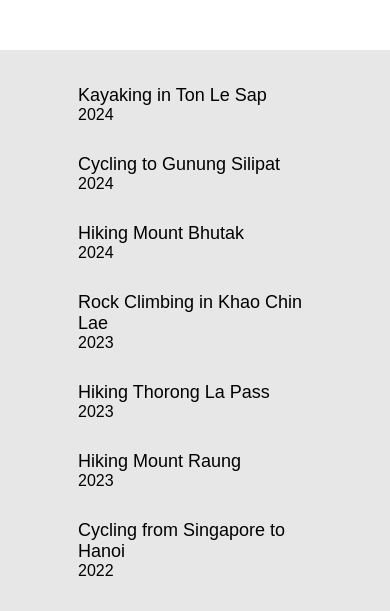
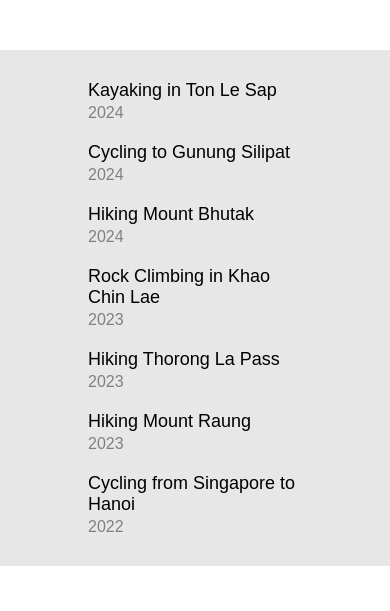
Before and after one commit to funkyhands/portfolio, a plain HTML site: page blog.html in a window 390 px wide. Shown: the part 223-834 px from the top of the page. Drawn offline with Linux system fonts and the light colour scheme.

Commit message:
Add files via upload

```diff
--- a/styles/blog.css
+++ b/styles/blog.css
@@ -39,7 +39,17 @@
 }
 
 .content{
-    padding: 15px 0;
+    padding: 25px 20px;
+}
+
+.content p{
+    float: right;
+    padding-top: 3px;
+    color: grey;
+}
+
+.content:hover{
+    background-color: rgb(199, 199, 199);
 }
 
 img{
@@ -61,4 +71,12 @@ img{
     .serif p{
         font-size: 40px;
     }
+
+    .content{
+        padding: 10px;
+    }
+
+    .content p{
+        float: none;
+    }
 }
--- a/styles/hotdog.css
+++ b/styles/hotdog.css
@@ -40,6 +40,11 @@ img{
     padding-bottom: 10px;
 }
 
+.bold{
+    font-size: larger;
+    padding-top: 20px;
+}
+
 @media (max-width: 1366px) {
     .container{
         height: 100%;
```
